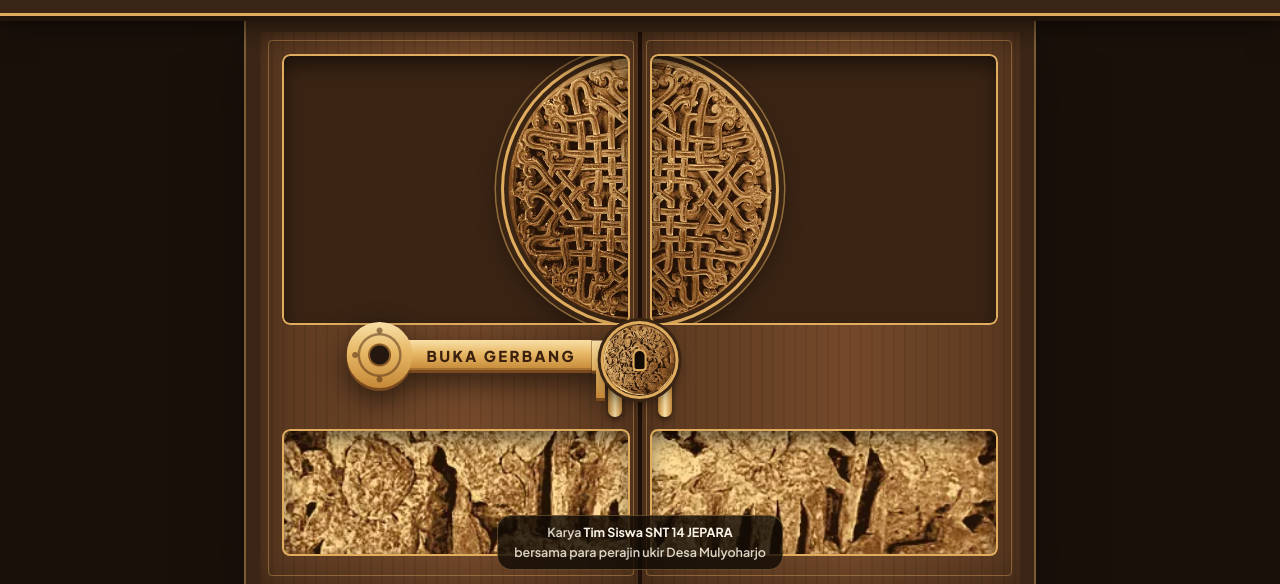
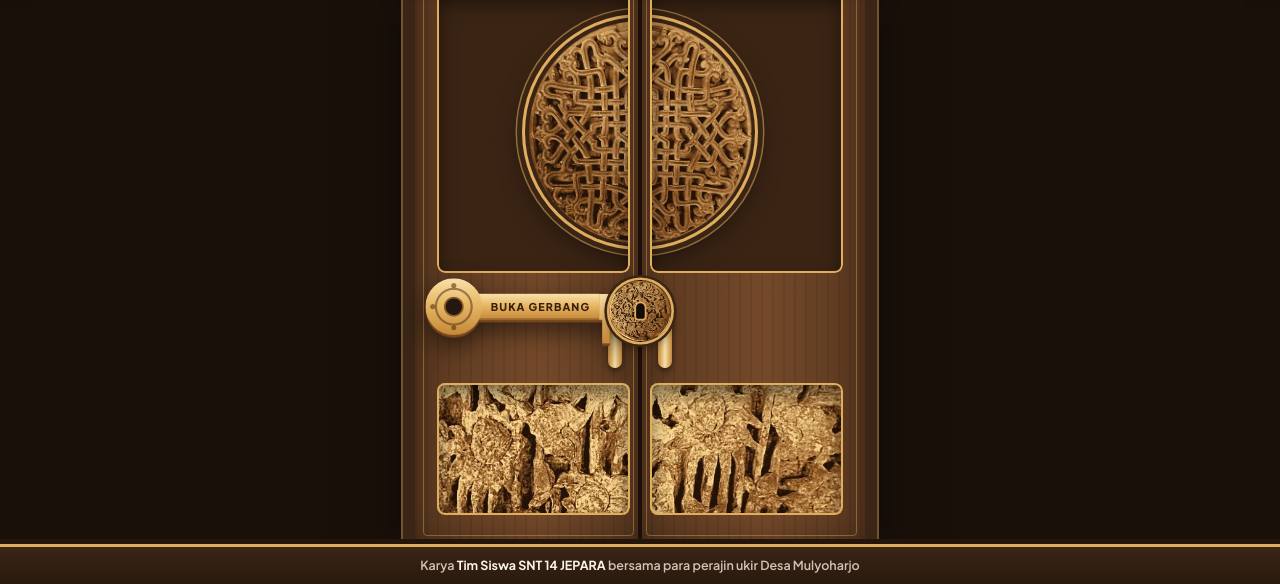
Before and after one commit to hannaruhil/jepara-woodtech, a plain HTML site: page index.html in a window 1280 px wide. Shown: the part 216-800 px from the top of the page. Drawn offline with Linux system fonts and the light colour scheme.

Commit message:
Gerbang: proporsi pintu mengikuti tinggi layar, kredit di balok bawah
- Pintu selalu tinggi (lebar = 78% tinggi ruang, container query), medalion
  mengisi panel atas, panel bunga tidak terpotong
- Kredit pindah ke "dorpel" (balok bawah) supaya tidak menutupi ukiran
- Balok atas lebih ramping di layar lebar; kunci menyesuaikan lebar pintu. SW v1.13

Co-Authored-By: Claude Opus 5.5 <noreply@anthropic.com>

```diff
--- a/gaya.css
+++ b/gaya.css
@@ -288,9 +288,8 @@ button.tautan { border: 0; background: none; padding: 0; color: var(--emas); fon
    Semua kelas berawalan g- supaya tidak bentrok dengan gaya lain. */
 #gerbang {
   --g-malam: #24170f; --g-emas: #e0ad5f; --g-krem: #fbf3e6; --g-jati: #e2873f;
-  --g-d: min(34vh, 80vw);                     /* garis tengah medalion */
-  position: fixed; inset: 0; z-index: 100; background: #120b06; color: var(--g-krem);
-  display: grid; grid-template-rows: auto 1fr; overflow: hidden; isolation: isolate;
+  position: fixed; inset: 0; z-index: 100; background: #1a100a; color: var(--g-krem);
+  display: grid; grid-template-rows: auto minmax(0, 1fr) auto; overflow: hidden; isolation: isolate;
   transition: opacity .5s ease 1.1s, visibility 0s linear 1.6s;
 }
 
@@ -314,7 +313,11 @@ button.tautan { border: 0; background: none; padding: 0; color: var(--emas); fon
 .g-sub::before, .g-sub::after { content: ""; flex: 1; height: 2px; border-radius: 2px; background: currentColor; opacity: .55; }
 
 /* ---- dua daun pintu ---- */
-.g-pintu { position: relative; perspective: 1500px; cursor: pointer; }
+.g-tengah { container-type: size; display: grid; justify-items: center; min-height: 0; }
+/* Pintu selalu berbentuk TINGGI: lebar = 78% tinggi ruang (tidak melebihi lebar layar) */
+.g-pintu { position: relative; perspective: 1500px; cursor: pointer; height: 100%; width: min(100cqw, 78cqh);
+  container-type: inline-size; container-name: pintu;
+  --g-d: min(40cqh, 64cqw); }                 /* garis tengah medalion: cqh = tinggi ruang, cqw = lebar pintu */
 .g-cahaya { position: absolute; inset: 0; opacity: 0; transition: opacity .6s ease .3s;
   background: radial-gradient(ellipse 60% 55% at 50% 45%, #fff3d4, #f0b464 40%, #6b3a17 85%); }
 .g-daun { position: absolute; top: 0; bottom: 0; width: 50%; overflow: hidden;
@@ -361,10 +364,9 @@ button.tautan { border: 0; background: none; padding: 0; color: var(--emas); fon
 .g-plat::after { content: ""; position: absolute; left: 50%; top: 50%; width: 10px; height: 18px; margin: -9px 0 0 -5px;
   border-radius: 5px 5px 2px 2px; background: #120b06; box-shadow: 0 0 0 2px var(--g-emas); }
 
-.g-kaki { position: absolute; z-index: 2; left: 50%; bottom: max(14px, env(safe-area-inset-bottom)); transform: translateX(-50%);
-  margin: 0; width: max-content; max-width: calc(100% - 32px); text-align: center; font-size: 12.5px; font-weight: 600; line-height: 1.55;
-  color: rgba(251,243,230,.85); background: rgba(18,11,6,.82); padding: 7px 16px; border-radius: 14px; border: 1px solid rgba(224,173,95,.35);
-  transition: opacity .3s; }
+.g-kaki { position: relative; z-index: 3; margin: 0; text-align: center; font-size: 12.5px; font-weight: 600; line-height: 1.5;
+  color: rgba(251,243,230,.78); background: linear-gradient(#3a2516, #2a190e); border-top: 3px solid var(--g-emas);
+  box-shadow: 0 -5px 0 #24150b; padding: 9px 16px max(9px, env(safe-area-inset-bottom)); transition: opacity .3s; }
 .g-kaki b { color: var(--g-krem); }
 
 /* Tombol = KUNCI kuningan: kepala bulat berlubang + batang bertulisan + gigi kunci */
@@ -403,10 +405,11 @@ button.tautan { border: 0; background: none; padding: 0; color: var(--emas); fon
 #gerbang.buka .g-daun.kanan { transform: rotateY(100deg); }
 #gerbang.buka .g-cahaya { opacity: 1; }
 #gerbang.buka .g-ambang { transform: translateY(-105%); opacity: 0; }
-#gerbang.buka .g-kunci-wadah, #gerbang.buka .g-kaki { opacity: 0; }
+#gerbang.buka .g-kunci-wadah { opacity: 0; }
+#gerbang.buka .g-kaki { transform: translateY(105%); opacity: 0; transition: transform .9s cubic-bezier(.6,.05,.25,1) .1s, opacity .6s ease .1s; }
 #gerbang.buka { opacity: 0; visibility: hidden; pointer-events: none; }
 
-@media (max-height: 640px) { #gerbang { --g-d: min(30vh, 70vw); } .g-ambang { padding-top: 56px; } }
+@media (max-height: 640px) and (max-width: 760px) { .g-ambang { padding-top: 56px; } }
 @media (prefers-reduced-motion: reduce) {
   .g-daun, .g-ambang { transition: none !important; }
   #gerbang.putar .g-tombol { animation: none; }
@@ -417,14 +420,18 @@ button.tautan { border: 0; background: none; padding: 0; color: var(--emas); fon
 .ikon-gerbang { flex: none; width: 40px; height: 40px; display: grid; place-items: center; border-radius: 12px; color: var(--krem); }
 .ikon-gerbang svg { width: 22px; height: 22px; }
 
-/* Layar lebar (laptop): gebyok berdiri di tengah dinding polos, tidak melebar penuh */
-#gerbang .g-pintu { width: min(100%, 760px); justify-self: center; }
-@media (min-width: 761px) {
-  #gerbang { background: #1a100a; }
-  #gerbang .g-pintu { box-shadow: 0 0 0 14px #3a2516, 0 0 0 16px rgba(224,173,95,.5), 0 20px 60px rgba(0,0,0,.7); margin-top: 16px; }
+/* Pintu lebih sempit dari layar (laptop): beri kusen di kiri-kanan */
+@media (min-aspect-ratio: 4/5) {
+  .g-pintu { box-shadow: 0 0 0 12px #3a2516, 0 0 0 14px rgba(224,173,95,.45), 0 20px 60px rgba(0,0,0,.7); }
+  .g-tengah { padding: 0 14px; }
 }
-/* HP sempit: kunci diperkecil supaya tidak terpotong di tepi layar */
-@media (max-width: 520px) {
+/* Pintu sempit: kunci diperkecil supaya tidak keluar dari pintu */
+@container pintu (max-width: 560px) {
   .g-kunci-wadah { transform: translate(calc(-100% + 36px), -50%) scale(.86); transform-origin: calc(100% - 36px) 50%; }
   .g-kunci-batang { padding: 0 10px 0 18px; letter-spacing: .1em; font-size: 12.5px; }
 }
+@container pintu (max-width: 440px) {
+  .g-kunci-wadah { transform: translate(calc(-100% + 36px), -50%) scale(.74); }
+}
+/* Layar lebar: balok atas lebih ramping (lencana di kiri, tidak perlu ruang di atas judul) */
+@media (min-width: 761px) { .g-ambang { padding-top: 18px; padding-bottom: 14px; } }
--- a/index.html
+++ b/index.html
@@ -42,6 +42,7 @@
       <p class="g-sub">Ensiklopedia Motif Ukir</p>
     </div>
   </div>
+  <div class="g-tengah">
   <div class="g-pintu" id="g-pintu">
     <div class="g-cahaya" aria-hidden="true"></div>
     <div class="g-daun kiri" aria-hidden="true">
@@ -60,8 +61,9 @@
       </button>
       <span class="g-plat" aria-hidden="true"></span>
     </div>
-    <p class="g-kaki">Karya <b>Tim Siswa SNT 14 JEPARA</b><br>bersama para perajin ukir Desa Mulyoharjo</p>
   </div>
+  </div>
+  <p class="g-kaki">Karya <b>Tim Siswa SNT 14 JEPARA</b> bersama para perajin ukir Desa Mulyoharjo</p>
 </section>
 
 <header id="kepala">
--- a/sw.js
+++ b/sw.js
@@ -13,7 +13,7 @@
    Data & foto TIDAK perlu naik versi — cukup jalankan build.py / terbitkan.py. */
 // Di dalam service worker, "self" adalah penjaga itu sendiri (bukan jendela halaman).
 const sw = self;
-const VERSI = 'woodtech-v1.12';
+const VERSI = 'woodtech-v1.13';
 const LEMARI_DATA = 'woodtech-data'; // data + foto (tidak dihapus saat versi naik)
 const BERKAS = ['./', './index.html', './app.js', './gaya.css', './manifest.webmanifest',
     './ikon-192.png', './ikon-512.png', './logo-snt.png',
```
